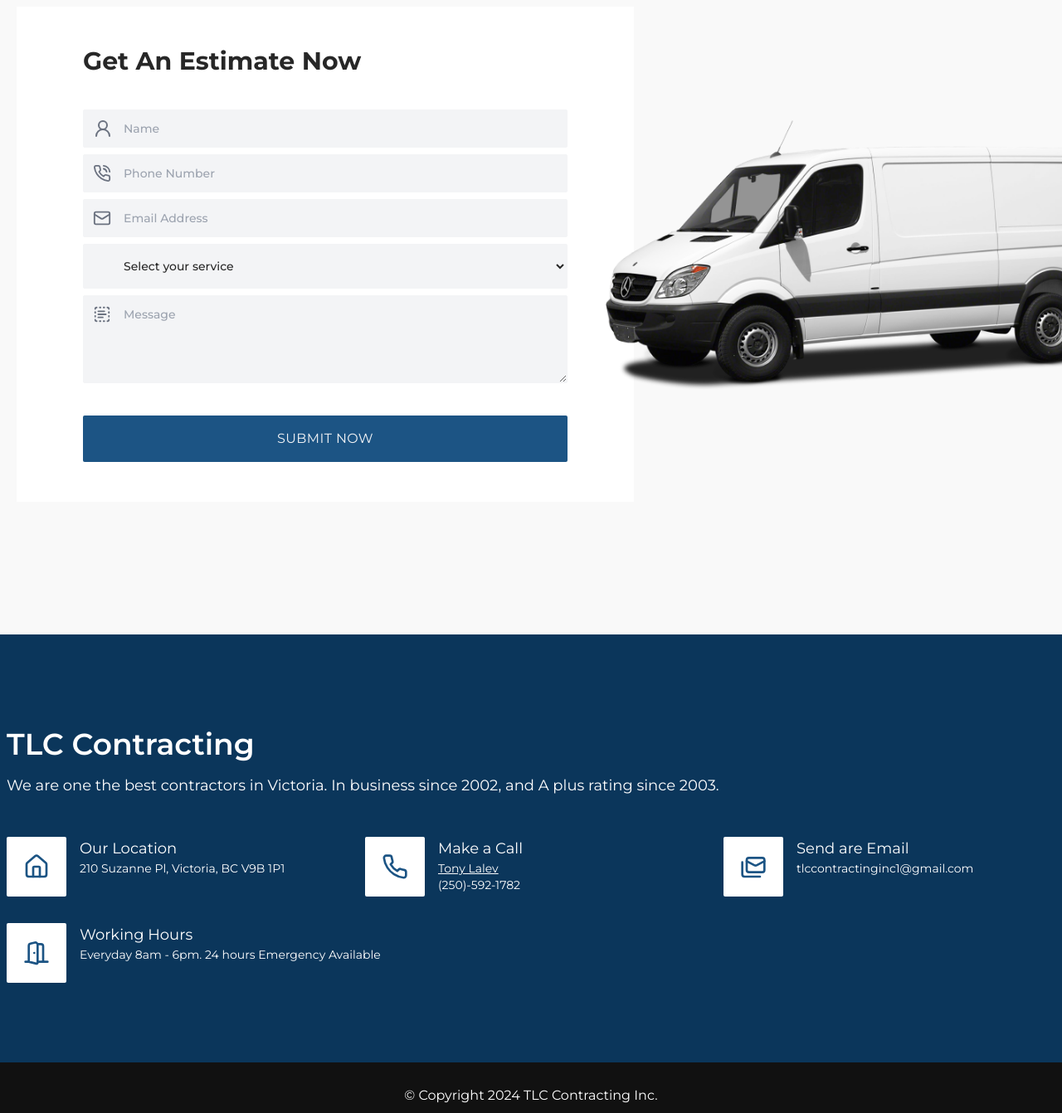
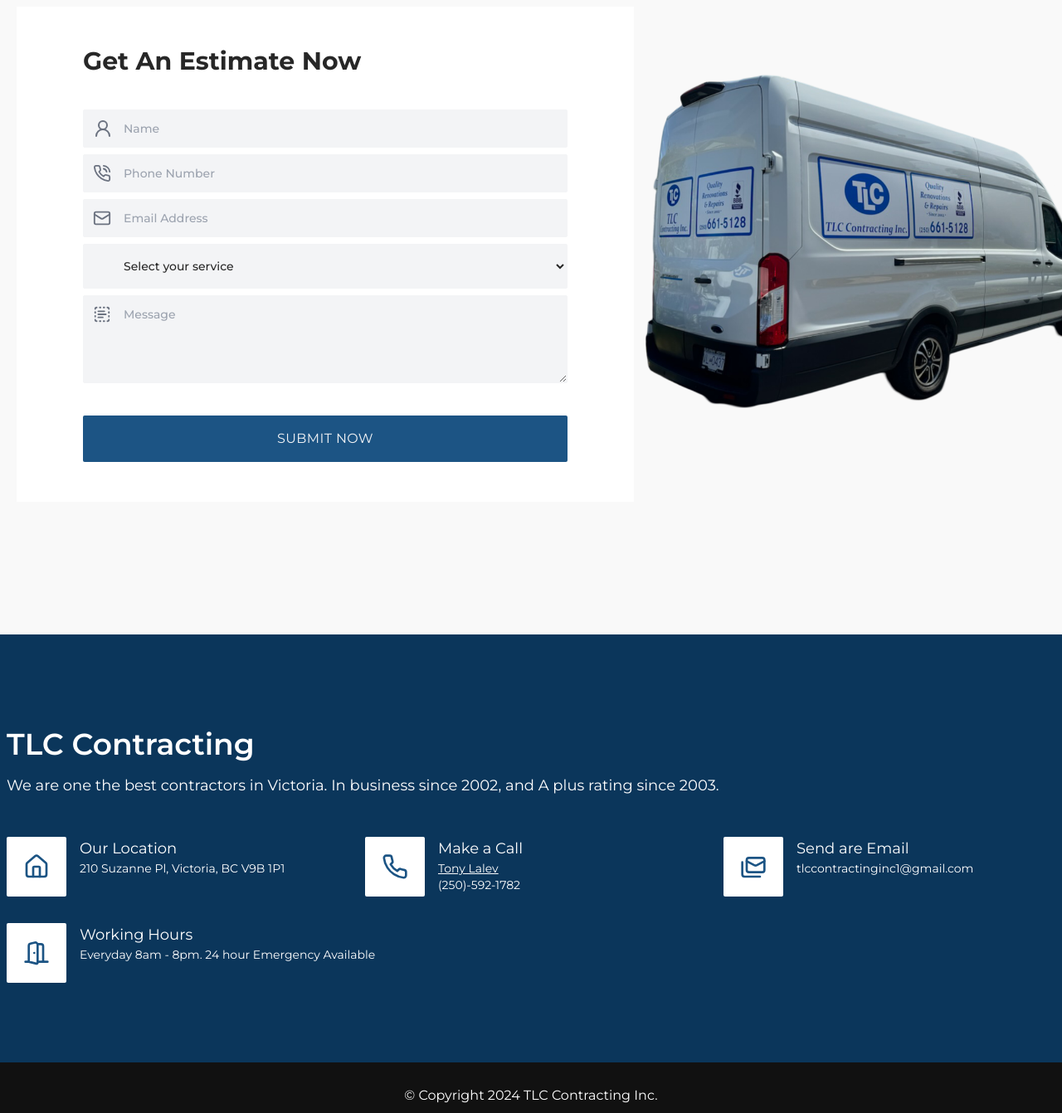
Before and after one commit to abdullahbinazeem/tlc-contracting, a Next.js app: page /estimate in a window 1280 px wide. Shown: the part 628-1970 px from the top of the page at 83% size. Built offline with nearby package versions, Linux system fonts and the light colour scheme.

Commit message:
fixed some other issues

```diff
--- a/src/app/components/navbar.tsx
+++ b/src/app/components/navbar.tsx
@@ -93,7 +93,7 @@
       </div>
       <div
         className={cn(
-          "absolute left-0 top-0 z-10 z-50 flex h-screen w-[60vw] min-w-[250px] flex-col gap-8 bg-primary px-10 py-20 transition-all duration-500 md:hidden",
+          "absolute left-0 top-0 z-50 flex h-screen w-[60vw] min-w-[250px] flex-col gap-8 bg-primary px-10 py-20 transition-all duration-500 md:hidden",
           toggle ? "translate-x-0" : "translate-x-[-100%]",
         )}
       >
--- a/src/app/pages/footer.tsx
+++ b/src/app/pages/footer.tsx
@@ -25,7 +25,7 @@
   },
   {
     title: "Working Hours",
-    info: "Everyday 8am - 6pm. 24 hours Emergency Available",
+    info: `Everyday 8am - 8pm. 24 hour Emergency Available`,
     link: "https://maps.app.goo.gl/cVYhYViAGWeHsqpVA",
     icon: DoorOpen,
   },
--- a/src/app/pages/form.tsx
+++ b/src/app/pages/form.tsx
@@ -108,9 +108,9 @@
               </button>
             </form>
           </div>
-          <div className="relative bottom-0 top-0 m-auto hidden aspect-video w-[55%] lg:absolute lg:right-[-10%] lg:block">
+          <div className="relative bottom-0 top-0 m-auto hidden aspect-video w-[50%] lg:absolute lg:right-[-10%] lg:block">
             <Image
-              src="/assets/formBackground.png"
+              src="/assets/form-graphic.png"
               alt="Van"
               fill
               className="object-contain"
```
